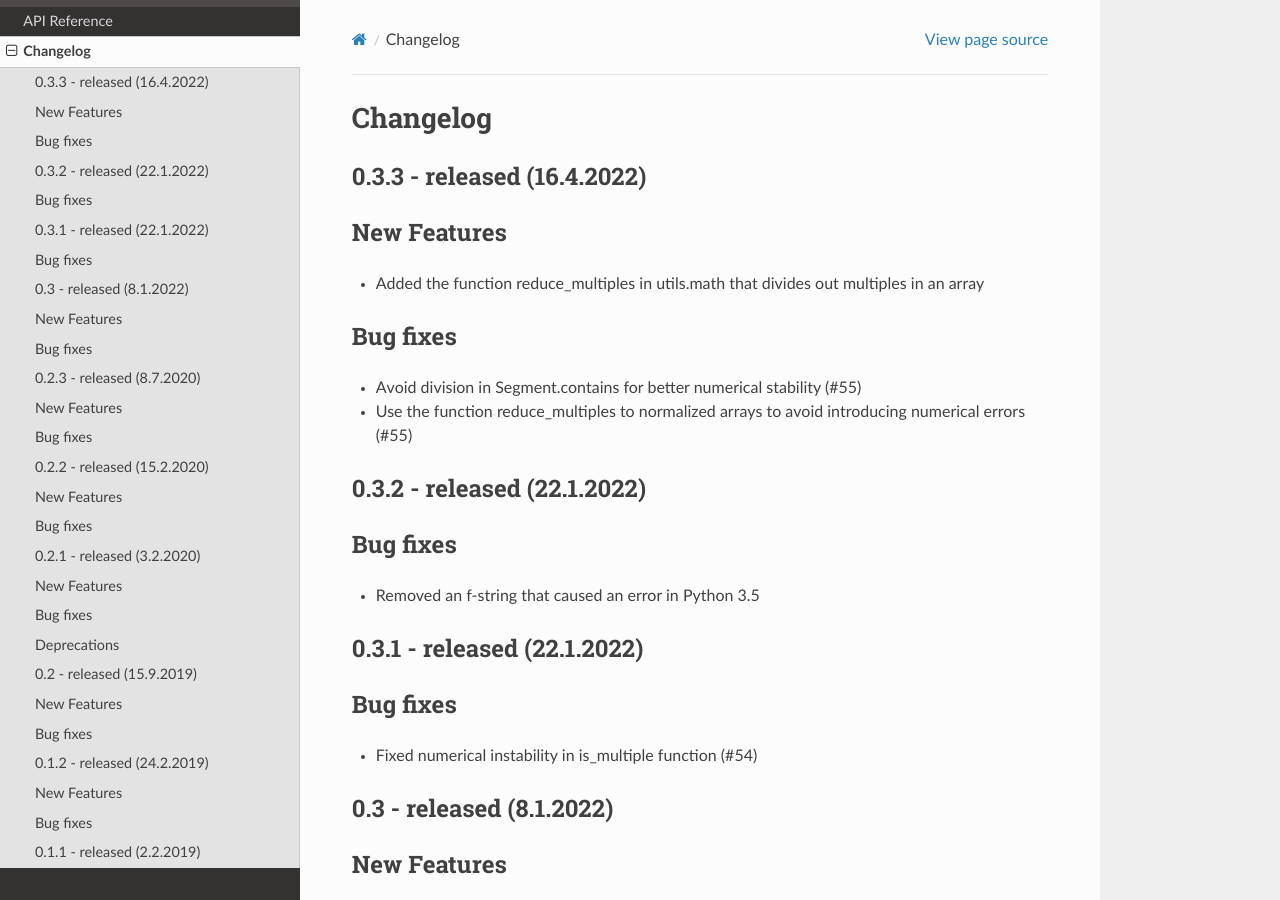
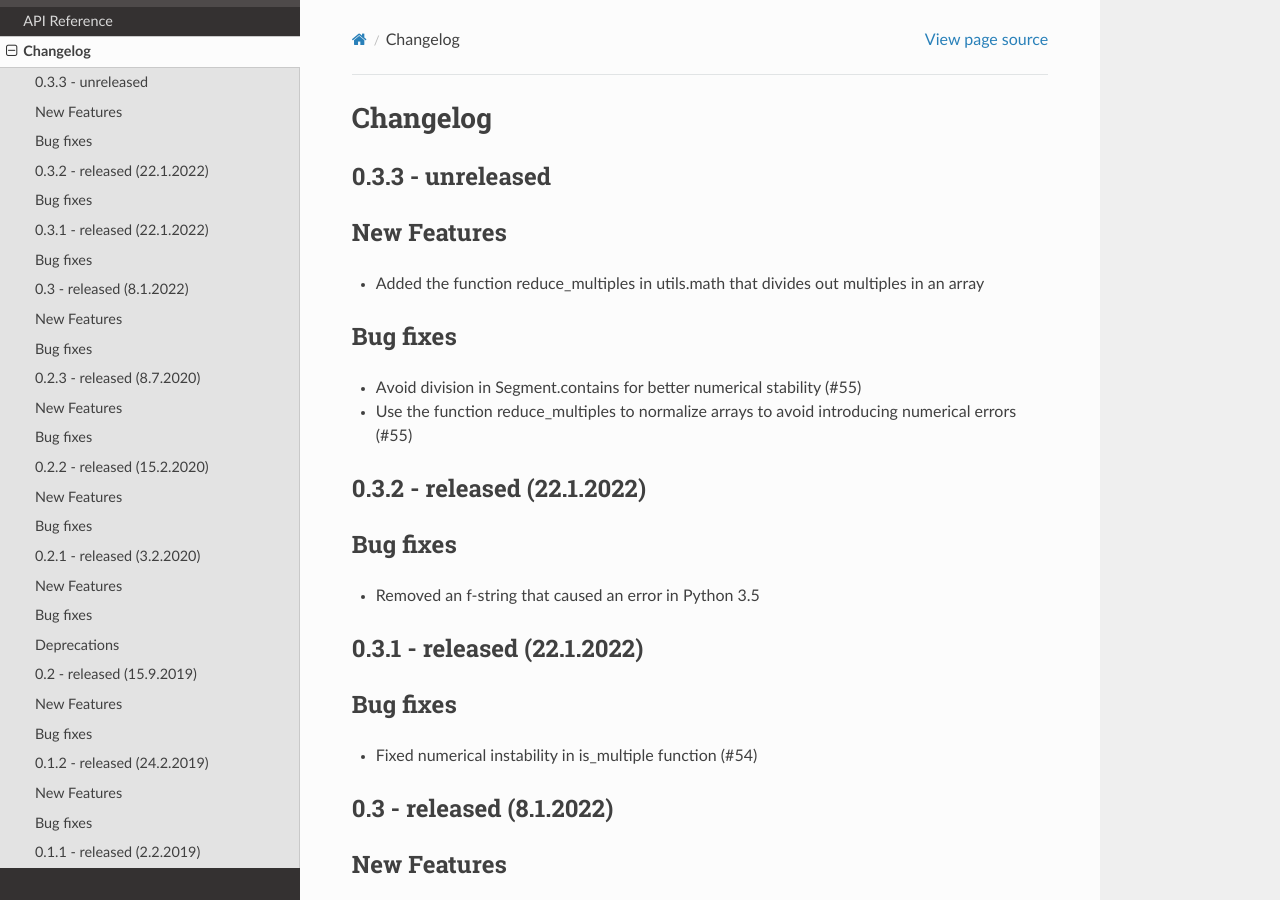
Before and after one commit to jan-mue/geometer, a Sphinx documentation site: the page built from docs/changelog.rst, in a window 1280 px wide and 900 px high. Built offline with Sphinx 7.4.7 and the Read the Docs theme 2.0.0, drawn with Linux system fonts in a browser that asks for light colours.

Commit message:
update changelog

```diff
--- a/docs/changelog.rst
+++ b/docs/changelog.rst
@@ -2,8 +2,8 @@
 Changelog
 =========
 
-0.3.3 - released (16.4.2022)
-----------------------------
+0.3.3 - unreleased
+------------------
 
 New Features
 ------------
@@ -14,7 +14,7 @@ Bug fixes
 ---------
 
 - Avoid division in Segment.contains for better numerical stability (#55)
-- Use the function reduce_multiples to normalized arrays to avoid introducing numerical errors (#55)
+- Use the function reduce_multiples to normalize arrays to avoid introducing numerical errors (#55)
 
 0.3.2 - released (22.1.2022)
 ----------------------------
```
